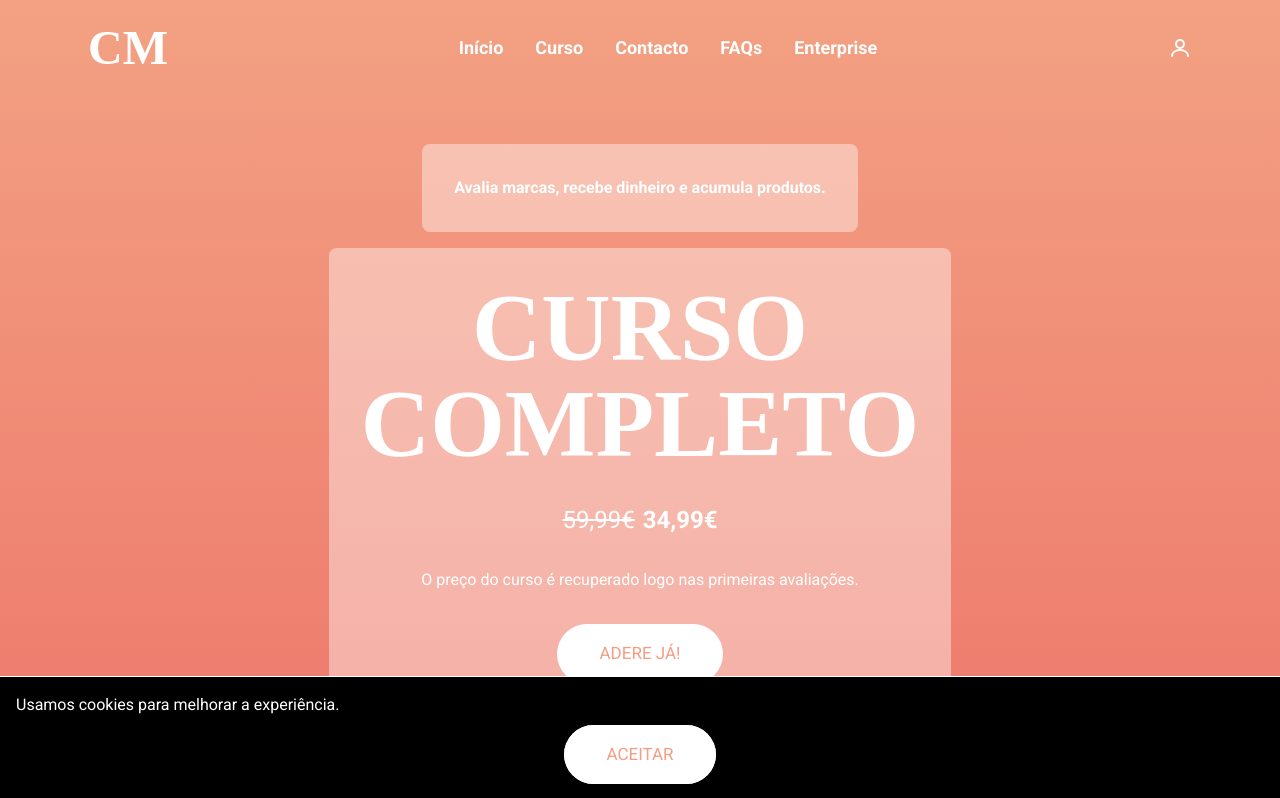
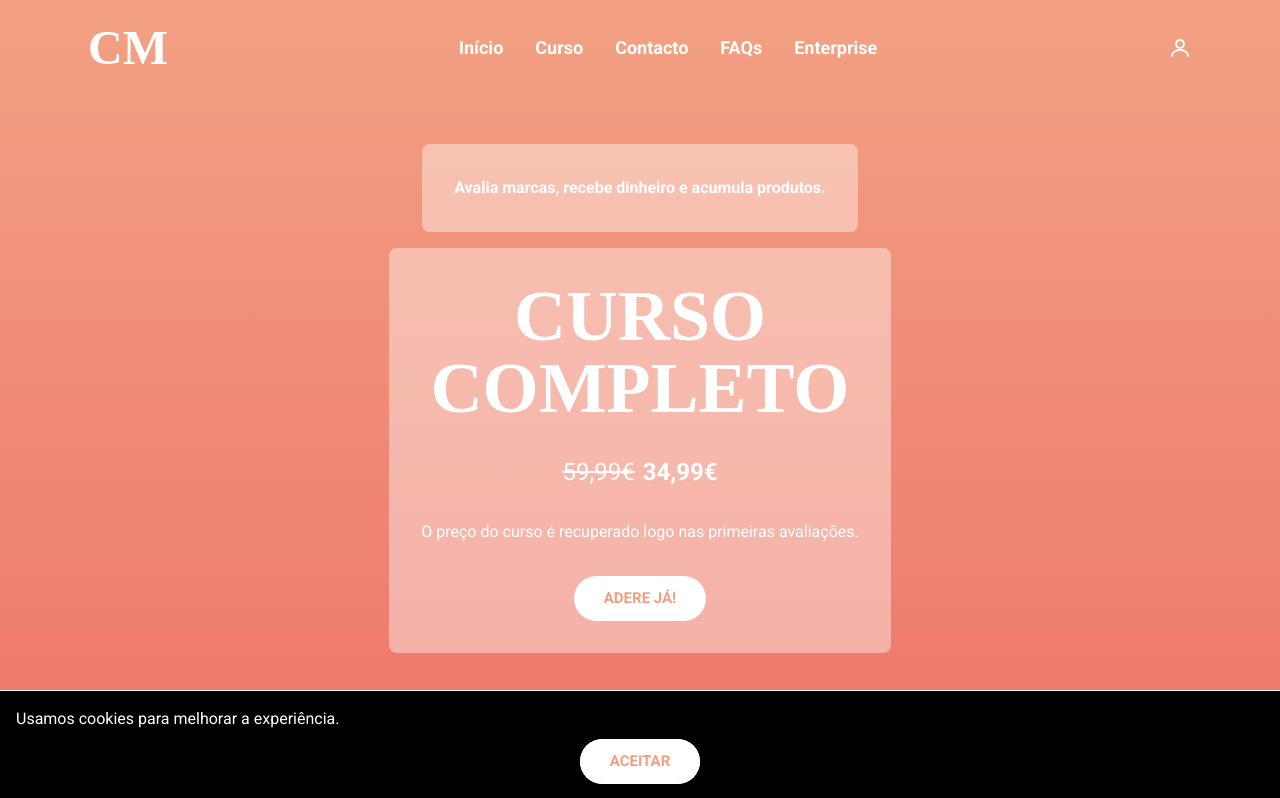
Before and after one commit to msantos51/clientemisterio, a Next.js app in the folder frontend/: page / in a window 1280 px wide. Shown: the top 798 px of the page. Built offline with nearby package versions, Linux system fonts and the light colour scheme; no server answers; a web font is replaced by a local one.

Commit message:
Document global font imports

```diff
--- a/frontend/app/(public)/page.tsx
+++ b/frontend/app/(public)/page.tsx
@@ -111,8 +111,8 @@ export default function HomePage() {
         <div className="w-fit rounded-lg bg-white/40 p-8">
           {/* Bloco com o título principal e botão de adesão */}
           <div className="flex flex-col items-center justify-center space-y-8">
-            {/* Título principal com a fonte Saira Stencil One */}
-            <h1 className="logo-font text-4xl font-bold leading-none md:text-8xl">
+            {/* Título principal com a fonte Saira Stencil One e tamanho ajustado */}
+            <h1 className="logo-font text-3xl font-bold leading-none md:text-7xl">
               <span className="block">CURSO</span>
               <span className="block">COMPLETO</span>
             </h1>
--- a/frontend/app/globals.css
+++ b/frontend/app/globals.css
@@ -1,3 +1,4 @@
+/* Importa a fonte Roboto com pesos normal e negrito para uso global */
 @import url('https://fonts.googleapis.com/css2?family=Roboto:wght@400;700&display=swap');
 /* Importa a fonte Saira Stencil One para títulos destacados */
 @import url('https://fonts.googleapis.com/css2?family=Saira+Stencil+One&display=swap');
@@ -7,17 +8,17 @@
 /* From Uiverse.io by cssbuttons-io: estilo base para todos os botões */
 .btn {
   position: relative;
-  font-size: 17px;
+  font-size: 15px; /* Tamanho do texto ligeiramente menor */
   text-transform: uppercase;
   text-decoration: none;
-  padding: 1em 2.5em;
+  padding: 0.75em 2em; /* Reduz a altura e largura do botão */
   display: inline-block;
   cursor: pointer;
-  border-radius: 6em;
+  border-radius: 4em; /* Borda mais pequena para acompanhar o novo tamanho */
   transition: all 0.2s;
   border: none;
   font-family: inherit;
-  font-weight: 500;
+  font-weight: 700; /* Texto dos botões sempre em negrito */
   color: #f39e83; /* Texto com cor de fundo do site */
   background-color: white;
 }
```
